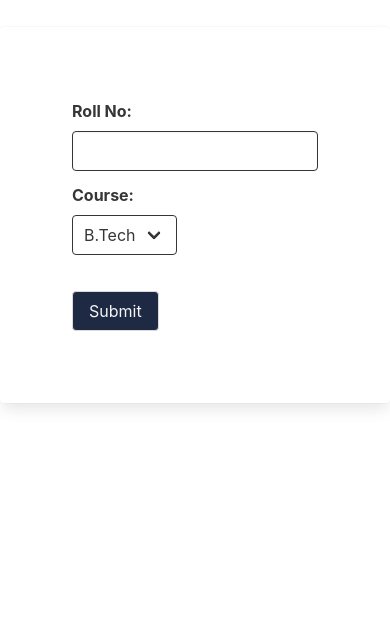
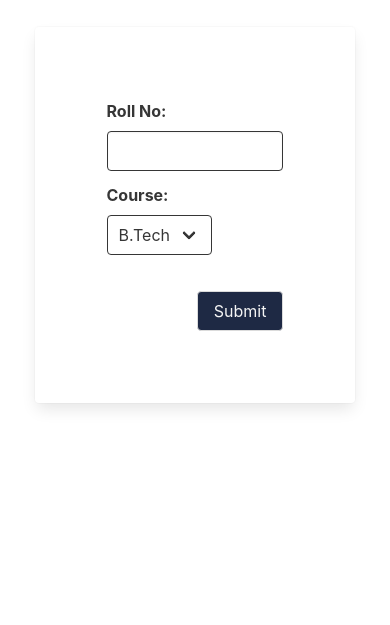
Before and after one commit to lokesh1199/results-flask, a Flask app: page / in a window 390 px wide. Shown: the part 219-844 px from the top of the page. Run offline with Flask 2, Linux system fonts and the light colour scheme.

Commit message:
add responsive design

```diff
--- a/templates/home.html
+++ b/templates/home.html
@@ -7,7 +7,7 @@ Home
 
 {% block content %}
 <div class="columns is-centered">
-  <div class="column is-6 my-card">
+  <div class="column is-4-desktop is-6-tablet is-10-mobile center">
     <div class="card px-6 py-6">
       <div class="card-content">
         <form action="{{ url_for('marks') }}" class="form">
@@ -28,7 +28,7 @@ Home
               </select>
             </div>
           </div>
-          <div class="pt-5">
+          <div class="pt-5 has-text-right">
             <input type="submit" class="button has-text-light color">
           </div>
         </form>
--- a/templates/layout.html
+++ b/templates/layout.html
@@ -11,11 +11,7 @@
   <link rel="stylesheet" href="static/css/bulma.min.css" />
   <link rel="icon" href="static/images/favicon.png">
   <style>
-    .my-card {
-      max-width: 496px;
-      max-height: 400px;
-      min-width: 375px;
-      min-height: 376px;
+    .center {
       margin: 0 auto;
     }
 
@@ -32,7 +28,7 @@
         <img src="static/images/logo.png" alt="logo" height="256" width="256"></a>
     </div>
   </div>
-  <div class="container pt-6">
+  <div class="container pt-6 px-0-mobile mx-0-mobile">
     {% block content %} {% endblock content %}
   </div>
 </body>
```
